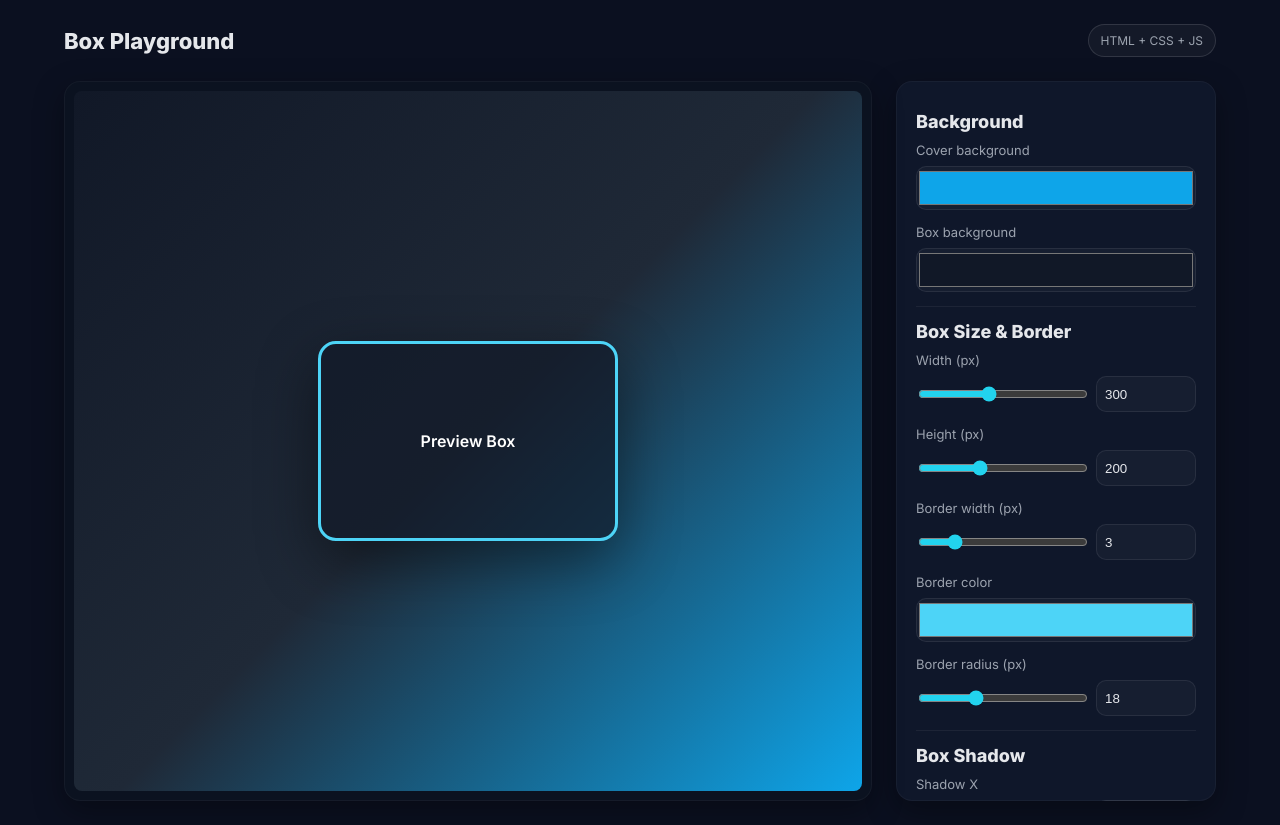
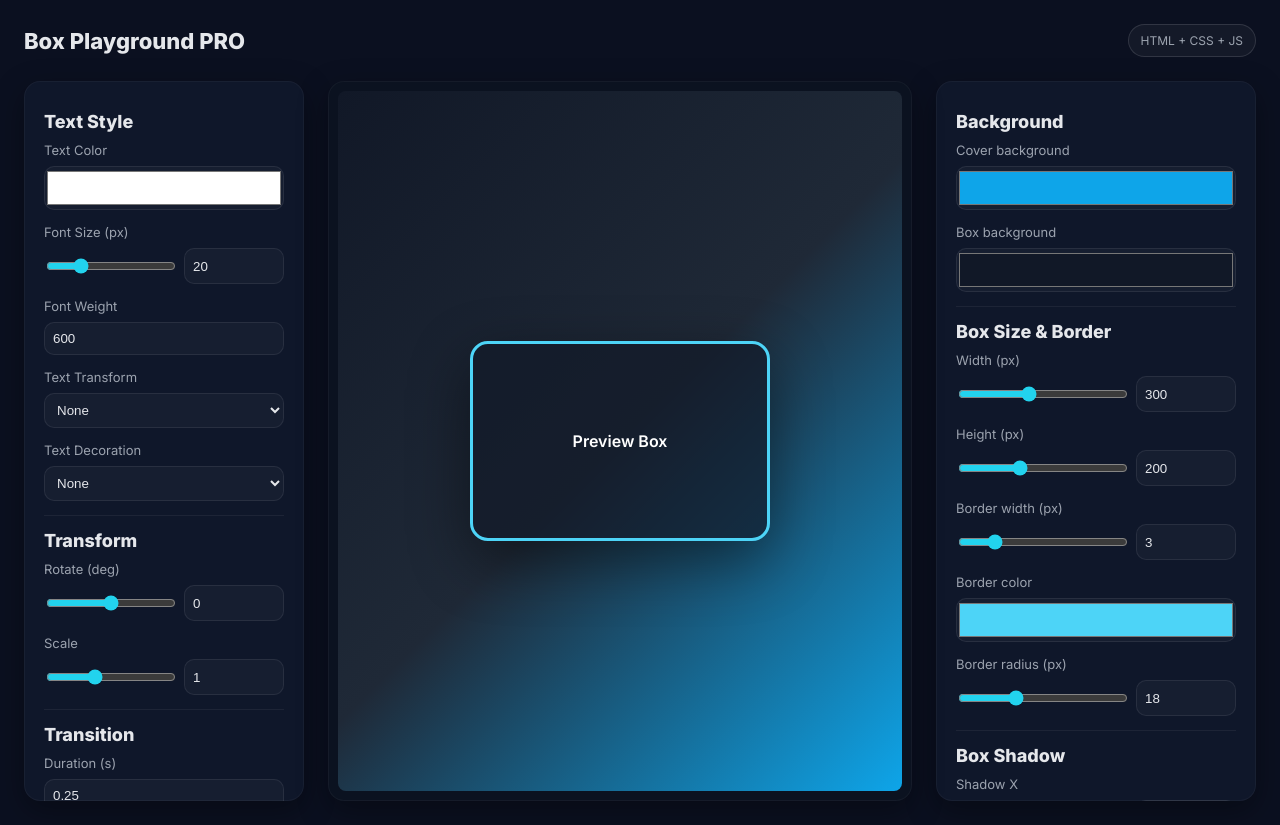
Before and after one commit to Meruj2333/resume, a plain HTML site: page pages/box-shadow/index.html in a window 1280 px wide. Drawn offline with Linux system fonts and the light colour scheme.

Commit message:
boxShadow

```diff
--- a/pages/box-shadow/index.html
+++ b/pages/box-shadow/index.html
@@ -3,36 +3,30 @@
 <head>
     <meta charset="UTF-8" />
     <meta name="viewport" content="width=device-width, initial-scale=1" />
-    <title>Box Playground</title>
+    <title>Box Playground PRO</title>
     <link href="https://fonts.googleapis.com/css2?family=Inter:wght@400;600;800&display=swap" rel="stylesheet">
     <style>
-        :root{
+        :root {
             --bg: linear-gradient(135deg,#111827 0%, #1f2937 50%, #0ea5e9 100%);
             --panel:#0b1220;
             --card:#0f172a;
             --text:#e5e7eb;
             --muted:#9ca3af;
             --accent:#22d3ee;
-            --box-bg: #111827aa;
-            --radius: 16px;
+            --box-bg:#111827aa;
+            --radius:16px;
         }
 
         *{box-sizing:border-box;}
-        html,body{height:100%;}
-        body{
-            margin:0;
-            font-family:Inter,system-ui,-apple-system,"Segoe UI",Roboto,Arial,sans-serif;
-            background:#0b1020;
-            color:var(--text);
-        }
+        html,body{height:100%;margin:0;font-family:Inter,system-ui,Roboto,Arial,sans-serif;background:#0b1020;color:var(--text);}
 
-        .app{
-            max-width:1200px;
+        .app {
+            max-width:1400px;
             margin:0 auto;
             min-height:100dvh;
             padding:24px;
             display:grid;
-            grid-template-columns:1fr 320px;
+            grid-template-columns:280px 1fr 320px;
             gap:24px;
         }
 
@@ -75,6 +69,8 @@
             display:flex;align-items:center;justify-content:center;
             transition:all .25s ease;
             color:#fff;font-weight:600;
+            text-transform:none;
+            text-decoration:none;
         }
 
         .panel{
@@ -90,8 +86,9 @@
         .field{display:grid;gap:8px;margin-bottom:14px;}
         .row{display:grid;grid-template-columns:1fr 100px;gap:10px;}
         label{font-size:13px;color:var(--muted);}
-        input[type="color"],input[type="range"],input[type="number"]{
-            width:100%;border:1px solid rgba(255,255,255,.08);
+        input[type="color"],input[type="range"],input[type="number"],select{
+            width:100%;
+            border:1px solid rgba(255,255,255,.08);
             background:rgba(255,255,255,.03);
             color:var(--text);
             border-radius:10px;
@@ -100,21 +97,81 @@
         input[type="color"]{height:44px;padding:0;}
         input[type="range"]{height:32px;accent-color:var(--accent);background:transparent;}
         .sep{height:1px;background:rgba(255,255,255,.06);margin:14px 0;}
-        @media(max-width:980px){.app{grid-template-columns:1fr;}.panel{order:-1;}}
+
+        @media(max-width:1100px){
+            .app{grid-template-columns:1fr;}.panel{order:-1;}
+        }
     </style>
 </head>
 <body>
 <main class="app">
     <div class="header">
-        <div class="title">Box Playground</div>
+        <div class="title">Box Playground PRO</div>
         <div class="pill">HTML + CSS + JS</div>
     </div>
 
+    <!-- LEFT PANEL -->
+    <aside class="panel">
+        <h2>Text Style</h2>
+        <div class="field">
+            <label>Text Color</label>
+            <input id="textColor" type="color" value="#ffffff">
+        </div>
+        <div class="field">
+            <label>Font Size (px)</label>
+            <div class="row"><input id="fontSize" type="range" min="10" max="64" value="20"><input id="fontSizeNum" type="number" value="20"></div>
+        </div>
+        <div class="field">
+            <label>Font Weight</label>
+            <input id="fontWeight" type="number" min="100" max="900" step="100" value="600">
+        </div>
+        <div class="field">
+            <label>Text Transform</label>
+            <select id="textTransform">
+                <option value="none">None</option>
+                <option value="uppercase">Uppercase</option>
+                <option value="lowercase">Lowercase</option>
+                <option value="capitalize">Capitalize</option>
+            </select>
+        </div>
+        <div class="field">
+            <label>Text Decoration</label>
+            <select id="textDecoration">
+                <option value="none">None</option>
+                <option value="underline">Underline</option>
+                <option value="overline">Overline</option>
+                <option value="line-through">Line Through</option>
+            </select>
+        </div>
+
+        <div class="sep"></div>
+
+        <h2>Transform</h2>
+        <div class="field">
+            <label>Rotate (deg)</label>
+            <div class="row"><input id="rotate" type="range" min="-180" max="180" value="0"><input id="rotateNum" type="number" value="0"></div>
+        </div>
+        <div class="field">
+            <label>Scale</label>
+            <div class="row"><input id="scale" type="range" min="0.5" max="2" step="0.1" value="1"><input id="scaleNum" type="number" value="1"></div>
+        </div>
+
+        <div class="sep"></div>
+
+        <h2>Transition</h2>
+        <div class="field">
+            <label>Duration (s)</label>
+            <input id="transitionTime" type="number" value="0.25" step="0.05">
+        </div>
+    </aside>
+
+    <!-- CENTER -->
     <section class="canvas">
         <div class="cover-bg"></div>
         <div class="box" id="box">Preview Box</div>
     </section>
 
+    <!-- RIGHT PANEL -->
     <aside class="panel">
         <h2>Background</h2>
         <div class="field">
@@ -175,6 +232,7 @@
         </div>
     </aside>
 </main>
+
 <script src="script.js"></script>
 
 </body>
--- a/pages/box-shadow/script.js
+++ b/pages/box-shadow/script.js
@@ -1,80 +1,137 @@
 $=s=>document.querySelector(s)
-const boxEl=$('#box')
-$('#coverColor').oninput=function(e){
-    $('.cover-bg').style.background=e.target.value;
+const styled = {
+    main:[
+        {
+            el:'#coverColor',
+            property:'background',
+            unit:'',
+            to:'.cover-bg'
+        },
+        {
+            el:'#boxColor',
+            property:'background',
+            unit:'',
+            to:'#box'
+        },
+        {
+            el:'#boxW',
+            property:'width',
+            unit:'px',
+            to:'#box'
+        },
+        {
+            el:'#boxH',
+            property:'height',
+            unit:'px',
+            to:'#box'
+        },
+        {
+            el:'#borderW',
+            property:'borderWidth',
+            unit:'px',
+            to:'#box'
+        },
+        {
+            el:'#borderR',
+            property:'borderRadius',
+            unit:'px',
+            to:'#box'
+        },
+        {
+            el:'#borderC',
+            property:'borderColor',
+            unit:'',
+            to:'#box'
+        },
+        {
+            el:'#textColor',
+            property:'color',
+            unit:'',
+            to:'#box'
+        },
+        {
+            el:'#fontSize',
+            property:'fontSize',
+            unit:'px',
+            to:'#box'
+        },
+        {
+            el:'#fontWeight',
+            property:'fontWeight',
+            unit:'',
+            to:'#box'
+        },
+        {
+            el:'#textTransform',
+            property:'textTransform',
+            unit:'',
+            to:'#box'
+        },
+        {
+            el:'#textDecoration',
+            property:'textDecoration',
+            unit:'',
+            to:'#box'
+        },
+        {
+            el:'#rotate',
+            property:'rotate',
+            unit:'deg',
+            to:'#box'
+        },
+        {
+            el:'#scale',
+            property:'scale',
+            unit:'',
+            to:'#box'
+        },
+        {
+            el:'#transitionTime',
+            property:'transitionDuration',
+            unit:'s',
+            to:'#box'
+        }
+    ],
+    shadow:{
+       values:['#000000','0px','0px','0px','0px'],
+        to:'#box',
+        elements:[
+            {
+                el:'#shColor',
+                index:0,
+                unit:'',
+            },
+            {
+                el:'#shX',
+                index:1,
+                unit:'px',
+            },
+            {
+                el:'#shY',
+                index:2,
+                unit:'px',
+            },
+            {
+                el:'#shBlur',
+                index:3,
+                unit:'px',
+            },
+            {
+                el:'#shSpread',
+                index:4,
+                unit:'px',
+            }
+        ]
+    }
 }
-$('#boxW').oninput=function(e){
-    boxEl.style.width=e.target.value+"px"
-    $('#boxWNum').value=e.target.value;
-
-}
-$('#boxWNum').oninput=function(e){
-    boxEl.style.width=e.target.value+"px"
-    $('#boxW').value=e.target.value;
-
-}
-$('#boxH').oninput=function(e){
-    boxEl.style.height=e.target.value+"px"
-    $('#boxHNum').value=e.target.value;
-
-}
-$('#boxHNum').oninput=function(e){
-    boxEl.style.width=e.target.value+"px"
-    $('#boxW').value=e.target.value;
-
-}
-$('#borderW').oninput=function(e){
-    boxEl.style.borderWidth=e.target.value+"px"
-    $('#borderWNum').value=e.target.value;
-
-}
-$('#borderWNum').oninput=function(e){
-    boxEl.style.width=e.target.value+"px"
-    $('#borderW').value=e.target.value;
-
-}
-$('#borderC').oninput=function(e){
-    $('#box').style.borderColor=e.target.value;
-}
-$('#borderR').oninput=function(e){
-    boxEl.style.borderRadius=e.target.value+"px"
-    $('#borderRNum').value=e.target.value;
-
-}
-$('#borderRNum').oninput=function(e){
-    boxEl.style.width=e.target.value+"px"
-    $('#borderR').value=e.target.value;
-
-}
-const shadow = {
-    x: 0,
-    y: 0,
-    blur: 20,
-    spread: 0,
-    color: '#000000'
-};
-
-function updateShadow() {
-    const { x, y, blur, spread, color } = shadow;
-    boxEl.style.boxShadow = `${x}px ${y}px ${blur}px ${spread}px ${color}`;
-}
-
-function bindInput(idSlider, idNumber, key) {
-    $(idSlider).oninput = function (e) {
-        shadow[key] = e.target.value;
-            $(idNumber).value = shadow[key];
-        updateShadow();
-    };
-
-    $(idNumber).oninput = function (e) {
-        shadow[key] = e.target.value;
-        $(idSlider).value = shadow[key];
-        updateShadow();
-    };
-}
-
-bindInput('#shX', '#shXNum', 'x');
-bindInput('#shY', '#shYNum', 'y');
-bindInput('#shBlur', '#shBlurNum', 'blur');
-bindInput('#shSpread', '#shSpreadNum', 'spread');
-bindInput('#shColor', '#shColor', 'color');
+styled.main.forEach(obj=>{
+$(obj.el).oninput=function(e){
+     $(obj.to).style[obj.property]=e.target.value+obj.unit;
+ }
+})
+styled.shadow.elements.forEach(obj=>{
+    $(obj.el).oninput=function(e){
+        styled.shadow.values[obj.index]=e.target.value+obj.unit;
+        $(styled.shadow.to).style.boxShadow=styled.shadow.values.join(' ')
+    }
+})
```
